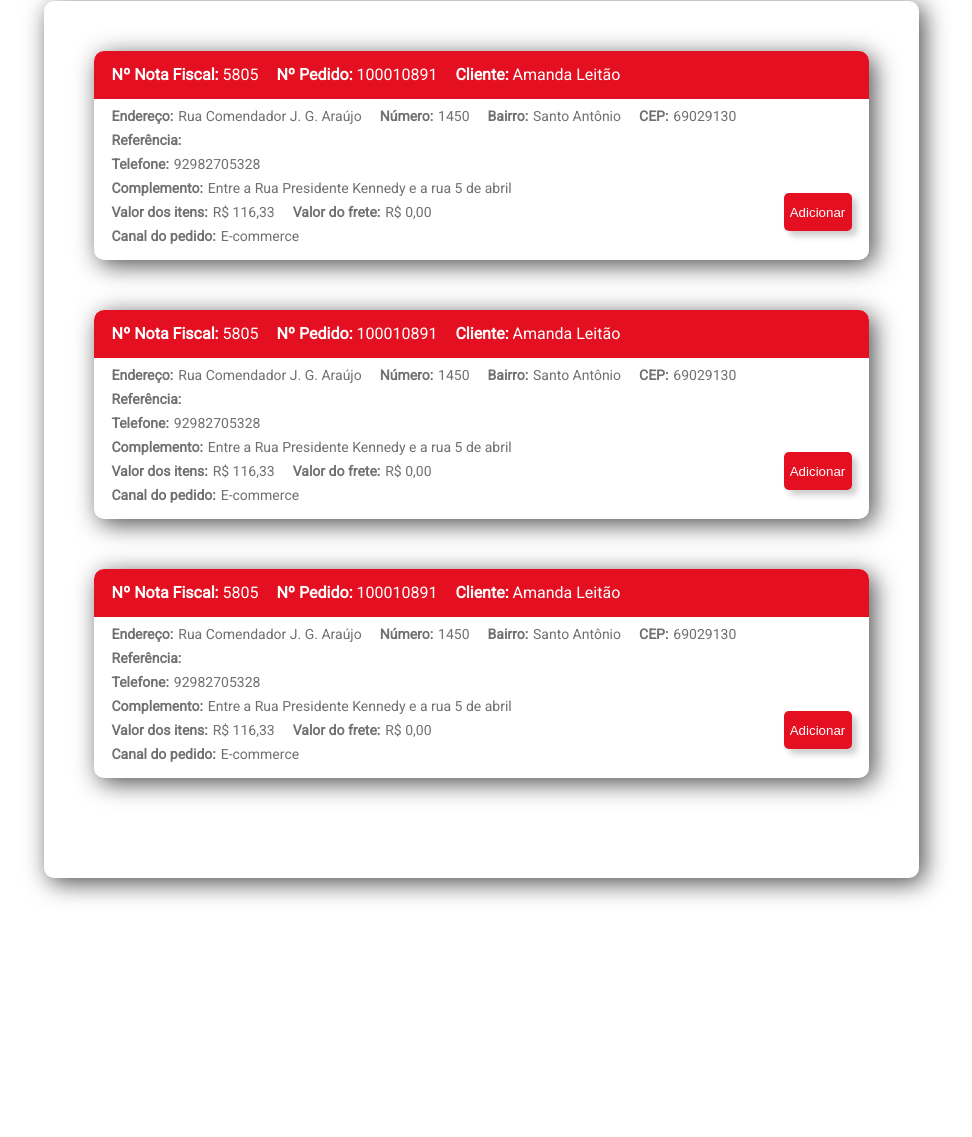
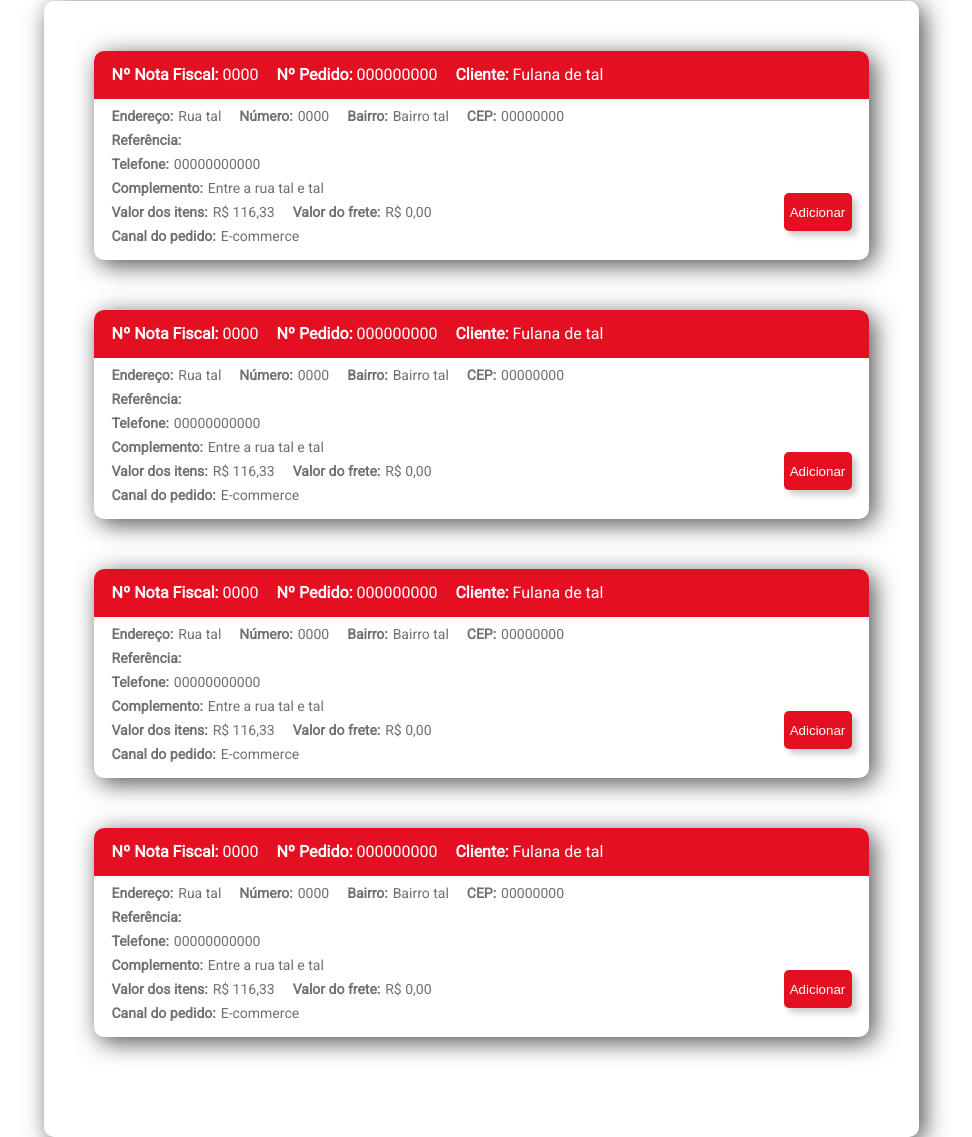
Before and after one commit to felipealmeidacorrea/kazanto-eu-entrego, a plain HTML site: page home.html in a window 1280 px wide. Shown: the part 243-1380 px from the top of the page, without its empty margins (159-1131 px from the left). Before the commit the page ends 1221 px from the top, so only its background shows below. Drawn offline with Linux system fonts and the light colour scheme.

Commit message:
finalizando as páginas home e checkout

```diff
--- a/home.html
+++ b/home.html
@@ -46,21 +46,21 @@
             <div class="card-pesquisa-e-add">
                 <div class="card-cabecalho">
                     <p class="text-card-cabecalho-estatico">Nº Nota Fiscal:</p>
-                    <p class="text-card-cabecalho-variavel">5805</p>
+                    <p class="text-card-cabecalho-variavel">0000</p>
                     <p class="text-card-cabecalho-estatico">Nº Pedido:</p>
-                    <p class="text-card-cabecalho-variavel">100010891</p>
+                    <p class="text-card-cabecalho-variavel">000000000</p>
                     <p class="text-card-cabecalho-estatico">Cliente:</p>
-                    <p class="text-card-cabecalho-variavel">Amanda Leitão</p>
+                    <p class="text-card-cabecalho-variavel">Fulana de tal</p>
                 </div>
                 <div class="caixa-texto-1">
                     <p class="linha-estatica">Endereço:</p>
-                    <p class="linha-variavel">Rua Comendador J. G. Araújo</p>
+                    <p class="linha-variavel">Rua tal</p>
                     <p class="linha-estatica">Número:</p>
-                    <p class="linha-variavel">1450</p>
+                    <p class="linha-variavel">0000</p>
                     <p class="linha-estatica">Bairro:</p>
-                    <p class="linha-variavel">Santo Antônio</p>
+                    <p class="linha-variavel">Bairro tal</p>
                     <p class="linha-estatica">CEP:</p>
-                    <p class="linha-variavel">69029130</p>
+                    <p class="linha-variavel">00000000</p>
                 </div>
                 <div class="caixa-texto-1">
                     <p class="linha-estatica">Referência:</p>
@@ -68,11 +68,11 @@
                 </div>
                 <div class="caixa-texto-1">
                     <p class="linha-estatica">Telefone:</p>
-                    <p class="linha-variavel">92982705328</p>
+                    <p class="linha-variavel">00000000000</p>
                 </div>
                 <div class="caixa-texto-1">
                     <p class="linha-estatica">Complemento:</p>
-                    <p class="linha-variavel">Entre a Rua Presidente Kennedy e a rua 5 de abril</p>
+                    <p class="linha-variavel">Entre a rua tal e tal</p>
                 </div>
                 <div class="caixa-texto-1">
                     <p class="linha-estatica">Valor dos itens:</p>
@@ -91,21 +91,21 @@
             <div class="card-pesquisa-e-add">
                 <div class="card-cabecalho">
                     <p class="text-card-cabecalho-estatico">Nº Nota Fiscal:</p>
-                    <p class="text-card-cabecalho-variavel">5805</p>
+                    <p class="text-card-cabecalho-variavel">0000</p>
                     <p class="text-card-cabecalho-estatico">Nº Pedido:</p>
-                    <p class="text-card-cabecalho-variavel">100010891</p>
+                    <p class="text-card-cabecalho-variavel">000000000</p>
                     <p class="text-card-cabecalho-estatico">Cliente:</p>
-                    <p class="text-card-cabecalho-variavel">Amanda Leitão</p>
+                    <p class="text-card-cabecalho-variavel">Fulana de tal</p>
                 </div>
                 <div class="caixa-texto-1">
                     <p class="linha-estatica">Endereço:</p>
-                    <p class="linha-variavel">Rua Comendador J. G. Araújo</p>
+                    <p class="linha-variavel">Rua tal</p>
                     <p class="linha-estatica">Número:</p>
-                    <p class="linha-variavel">1450</p>
+                    <p class="linha-variavel">0000</p>
                     <p class="linha-estatica">Bairro:</p>
-                    <p class="linha-variavel">Santo Antônio</p>
+                    <p class="linha-variavel">Bairro tal</p>
                     <p class="linha-estatica">CEP:</p>
-                    <p class="linha-variavel">69029130</p>
+                    <p class="linha-variavel">00000000</p>
                 </div>
                 <div class="caixa-texto-1">
                     <p class="linha-estatica">Referência:</p>
@@ -113,11 +113,11 @@
                 </div>
                 <div class="caixa-texto-1">
                     <p class="linha-estatica">Telefone:</p>
-                    <p class="linha-variavel">92982705328</p>
+                    <p class="linha-variavel">00000000000</p>
                 </div>
                 <div class="caixa-texto-1">
                     <p class="linha-estatica">Complemento:</p>
-                    <p class="linha-variavel">Entre a Rua Presidente Kennedy e a rua 5 de abril</p>
+                    <p class="linha-variavel">Entre a rua tal e tal</p>
                 </div>
                 <div class="caixa-texto-1">
                     <p class="linha-estatica">Valor dos itens:</p>
@@ -136,21 +136,21 @@
             <div class="card-pesquisa-e-add">
                 <div class="card-cabecalho">
                     <p class="text-card-cabecalho-estatico">Nº Nota Fiscal:</p>
-                    <p class="text-card-cabecalho-variavel">5805</p>
+                    <p class="text-card-cabecalho-variavel">0000</p>
                     <p class="text-card-cabecalho-estatico">Nº Pedido:</p>
-                    <p class="text-card-cabecalho-variavel">100010891</p>
+                    <p class="text-card-cabecalho-variavel">000000000</p>
                     <p class="text-card-cabecalho-estatico">Cliente:</p>
-                    <p class="text-card-cabecalho-variavel">Amanda Leitão</p>
+                    <p class="text-card-cabecalho-variavel">Fulana de tal</p>
                 </div>
                 <div class="caixa-texto-1">
                     <p class="linha-estatica">Endereço:</p>
-                    <p class="linha-variavel">Rua Comendador J. G. Araújo</p>
+                    <p class="linha-variavel">Rua tal</p>
                     <p class="linha-estatica">Número:</p>
-                    <p class="linha-variavel">1450</p>
+                    <p class="linha-variavel">0000</p>
                     <p class="linha-estatica">Bairro:</p>
-                    <p class="linha-variavel">Santo Antônio</p>
+                    <p class="linha-variavel">Bairro tal</p>
                     <p class="linha-estatica">CEP:</p>
-                    <p class="linha-variavel">69029130</p>
+                    <p class="linha-variavel">00000000</p>
                 </div>
                 <div class="caixa-texto-1">
                     <p class="linha-estatica">Referência:</p>
@@ -158,11 +158,56 @@
                 </div>
                 <div class="caixa-texto-1">
                     <p class="linha-estatica">Telefone:</p>
-                    <p class="linha-variavel">92982705328</p>
+                    <p class="linha-variavel">00000000000</p>
                 </div>
                 <div class="caixa-texto-1">
                     <p class="linha-estatica">Complemento:</p>
-                    <p class="linha-variavel">Entre a Rua Presidente Kennedy e a rua 5 de abril</p>
+                    <p class="linha-variavel">Entre a rua tal e tal</p>
+                </div>
+                <div class="caixa-texto-1">
+                    <p class="linha-estatica">Valor dos itens:</p>
+                    <p class="linha-variavel">R$ 116,33</p>
+                    <p class="linha-estatica">Valor do frete:</p>
+                    <p class="linha-variavel">R$ 0,00</p>
+                </div>
+                <div class="caixa-texto-1">
+                    <p class="linha-estatica">Canal do pedido:</p>
+                    <p class="linha-variavel">E-commerce</p>
+                </div>
+
+                <button class="botao-adicionar">Adicionar</button>
+            </div>
+
+            <div class="card-pesquisa-e-add">
+                <div class="card-cabecalho">
+                    <p class="text-card-cabecalho-estatico">Nº Nota Fiscal:</p>
+                    <p class="text-card-cabecalho-variavel">0000</p>
+                    <p class="text-card-cabecalho-estatico">Nº Pedido:</p>
+                    <p class="text-card-cabecalho-variavel">000000000</p>
+                    <p class="text-card-cabecalho-estatico">Cliente:</p>
+                    <p class="text-card-cabecalho-variavel">Fulana de tal</p>
+                </div>
+                <div class="caixa-texto-1">
+                    <p class="linha-estatica">Endereço:</p>
+                    <p class="linha-variavel">Rua tal</p>
+                    <p class="linha-estatica">Número:</p>
+                    <p class="linha-variavel">0000</p>
+                    <p class="linha-estatica">Bairro:</p>
+                    <p class="linha-variavel">Bairro tal</p>
+                    <p class="linha-estatica">CEP:</p>
+                    <p class="linha-variavel">00000000</p>
+                </div>
+                <div class="caixa-texto-1">
+                    <p class="linha-estatica">Referência:</p>
+                    <p class="linha-variavel"></p>
+                </div>
+                <div class="caixa-texto-1">
+                    <p class="linha-estatica">Telefone:</p>
+                    <p class="linha-variavel">00000000000</p>
+                </div>
+                <div class="caixa-texto-1">
+                    <p class="linha-estatica">Complemento:</p>
+                    <p class="linha-variavel">Entre a rua tal e tal</p>
                 </div>
                 <div class="caixa-texto-1">
                     <p class="linha-estatica">Valor dos itens:</p>
```
Also changed, not shown: checkout.html (+9 -9 lines).
